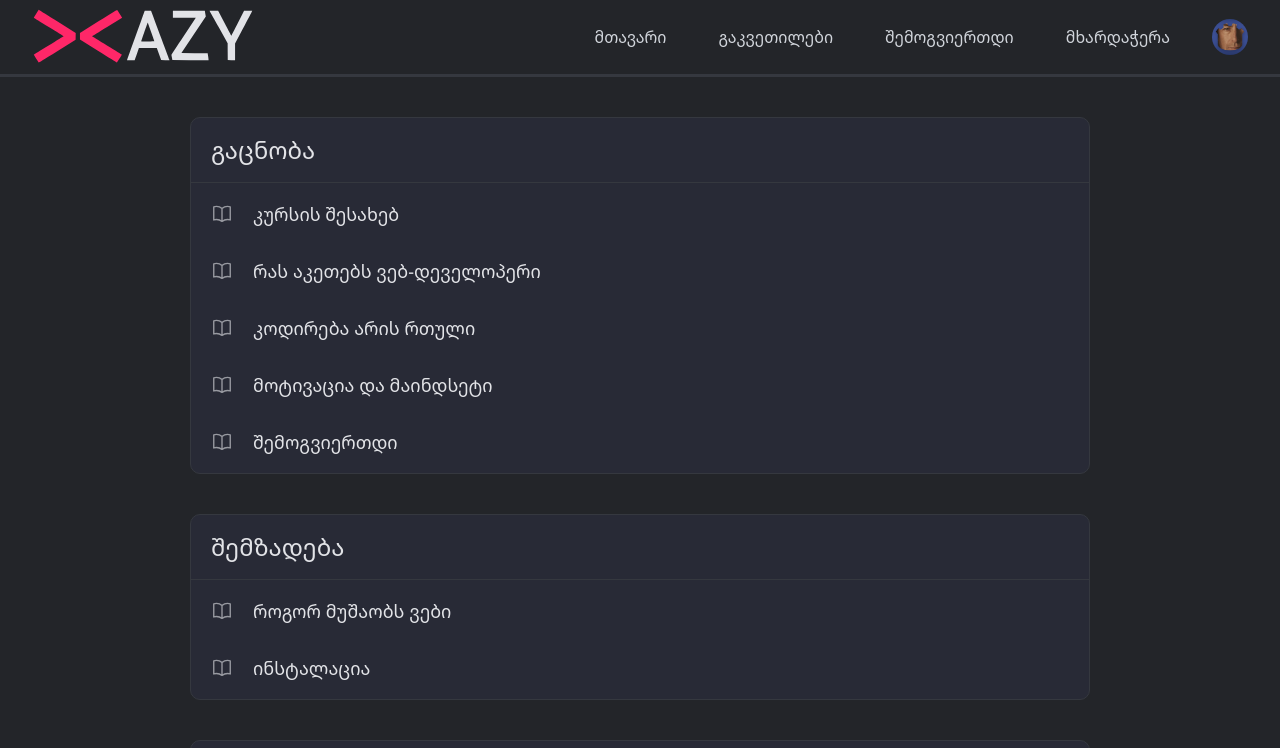
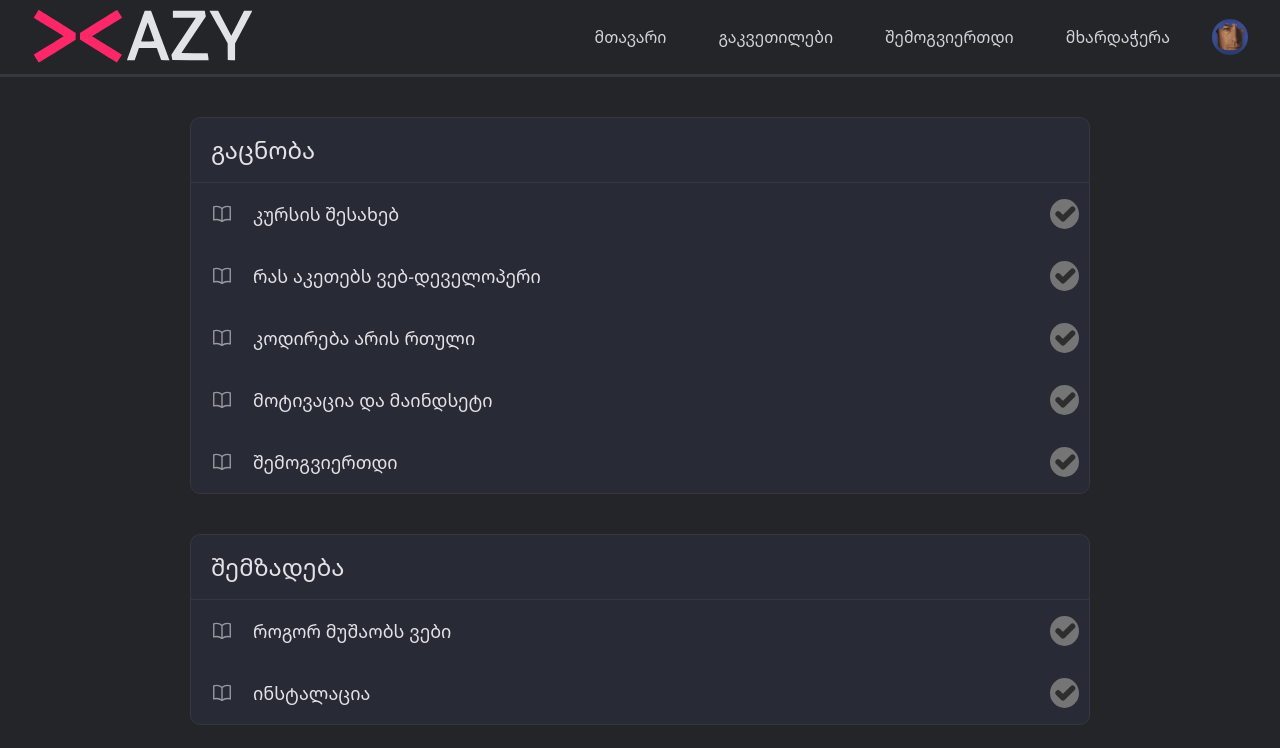
Before and after one commit to XazyProject/xazy, a React (Create React App) app: page /courses/fundamentalebi in a window 1280 px wide. Shown: the top 748 px of the page. Built offline with nearby package versions, Linux system fonts and the light colour scheme.

Commit message:
Add: Function that saves finished lessons locally and checks them

```diff
--- a/src/pages/CourseDetails/CourseDetails.tsx
+++ b/src/pages/CourseDetails/CourseDetails.tsx
@@ -1,7 +1,11 @@
 import { useParams } from "react-router-dom";
 import { fundamentalebi, sashualoDonisHtmlCss } from "./courseDetailsData";
-import { CourseDetailsCard, CourseDetailsLayout } from "./styled";
-import { useEffect } from "react";
+import {
+  CourseDetailsCard,
+  CourseDetailsDone,
+  CourseDetailsLayout,
+} from "./styled";
+import { useEffect, useState } from "react";
 
 interface ContentItem {
   id?: string;
@@ -36,6 +40,37 @@ const CourseDetails = () => {
   useEffect(() => {
     document.title = `${courseNameGeo} | XAZY`;
   });
+
+  const [completedLessons, setCompletedLessons] = useState<string[]>([]);
+
+  useEffect(() => {
+    const savedCompletedLessons = localStorage.getItem(
+      `${courseName}-completed`,
+    );
+    if (savedCompletedLessons) {
+      setCompletedLessons(JSON.parse(savedCompletedLessons));
+    }
+  }, [courseName]);
+
+  const handleLessonClick = (lessonId: string) => {
+    if (!completedLessons.includes(lessonId)) {
+      const updatedCompletedLessons = [...completedLessons, lessonId];
+      setCompletedLessons(updatedCompletedLessons);
+      localStorage.setItem(
+        `${courseName}-completed`,
+        JSON.stringify(updatedCompletedLessons),
+      );
+    } else {
+      const updatedCompletedLessons = completedLessons.filter(
+        (id) => id !== lessonId,
+      );
+      setCompletedLessons(updatedCompletedLessons);
+      localStorage.setItem(
+        `${courseName}-completed`,
+        JSON.stringify(updatedCompletedLessons),
+      );
+    }
+  };
 
   return (
     <CourseDetailsLayout>
@@ -74,6 +109,30 @@ const CourseDetails = () => {
                 )}
                 {content.title}
               </a>
+              <CourseDetailsDone
+                style={{
+                  backgroundColor: completedLessons.includes(content.id || "")
+                    ? "#7fff00"
+                    : "#757575",
+                }}
+                onClick={() => handleLessonClick(content.id || "")}
+              >
+                <svg
+                  xmlns="http://www.w3.org/2000/svg"
+                  viewBox="0 0 256 256"
+                  id="check"
+                >
+                  <rect width="256" height="256" fill="none"></rect>
+                  <polyline
+                    fill="none"
+                    stroke="#000000"
+                    strokeLinecap="round"
+                    strokeLinejoin="round"
+                    strokeWidth="64"
+                    points="216 72.005 104 184 48 128.005"
+                  ></polyline>
+                </svg>
+              </CourseDetailsDone>
             </div>
           ))}
         </CourseDetailsCard>
--- a/src/pages/CourseDetails/styled.ts
+++ b/src/pages/CourseDetails/styled.ts
@@ -31,14 +31,16 @@ export const CourseDetailsCard = styled.div`
     display: flex;
     align-items: center;
     gap: 20px;
+  }
 
+  div {
+    display: flex;
+    align-items: center;
+    padding: 0 10px;
+    cursor: pointer;
     &:hover {
       background-color: #374151;
     }
-  }
-
-  div {
-    padding: 0 10px;
   }
 
   svg {
@@ -57,3 +59,14 @@ export const CourseDetailsCard = styled.div`
     }
   }
 `;
+
+export const CourseDetailsDone = styled.div`
+  width: 30px;
+  height: 30px;
+  /* border: 2px solid #919191; */
+  border-radius: 100%;
+  padding: 0 !important;
+  display: flex;
+  align-items: center;
+  justify-content: center;
+`;
```
